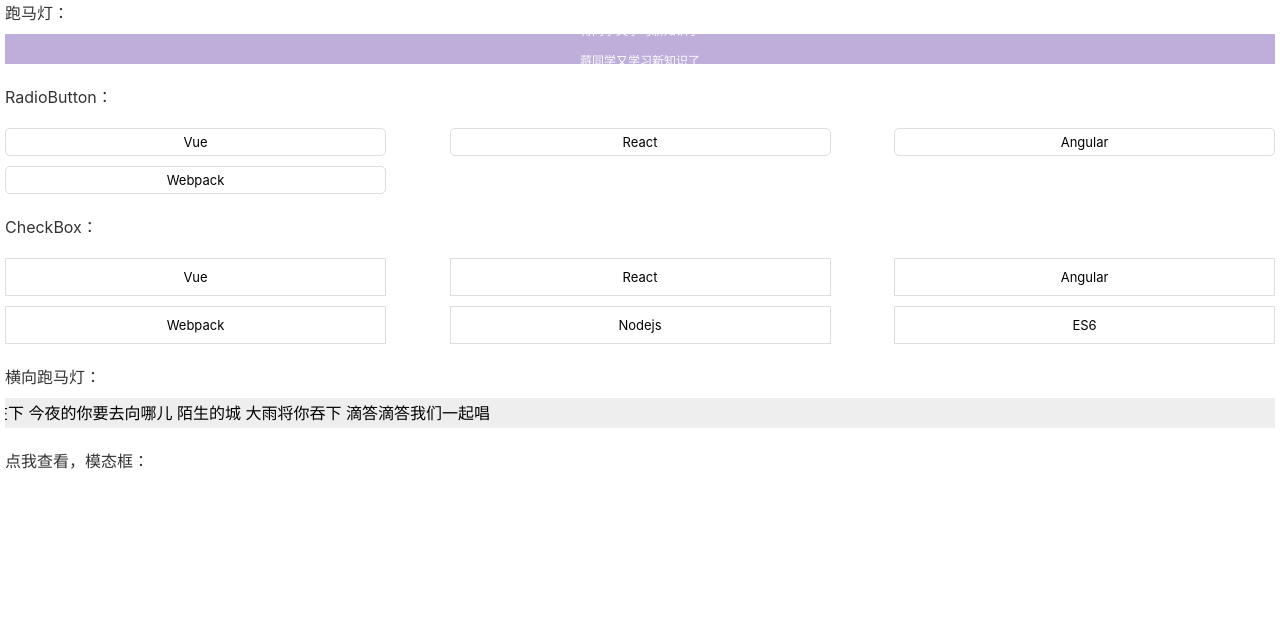
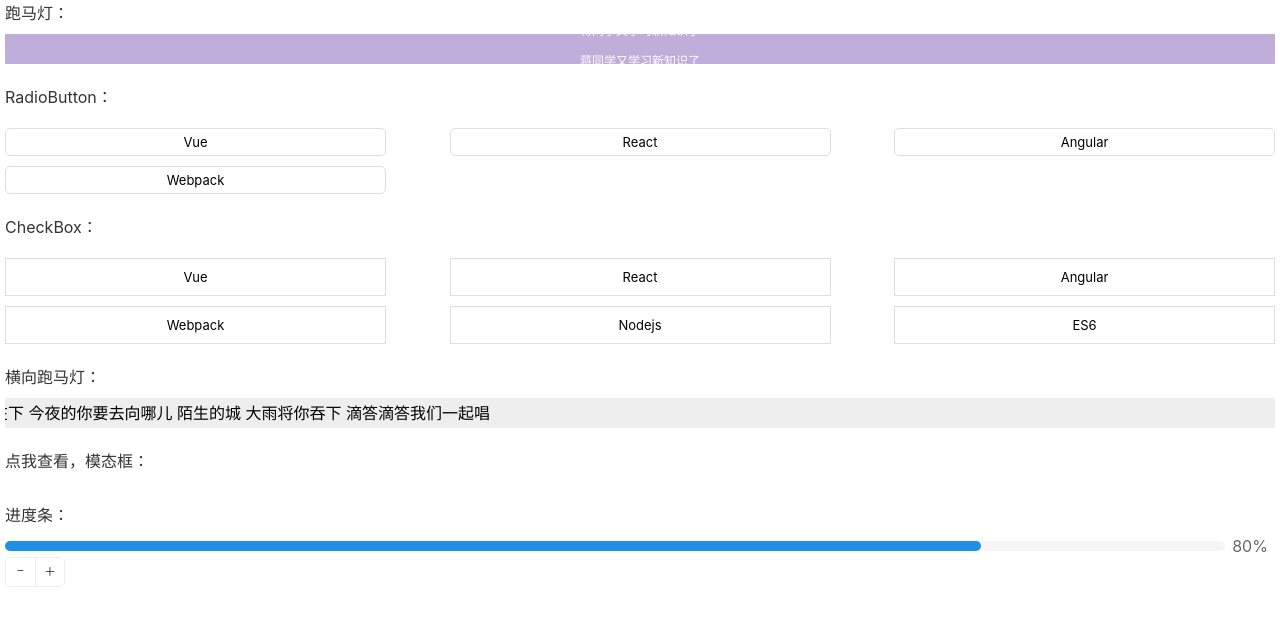
Before and after one commit to LuckyFBB/react-component, a React (Create React App) app: page / in a window 1280 px wide. Shown: the top 626 px of the page. Built offline with nearby package versions, Linux system fonts and the light colour scheme.

Commit message:
添加标准进度条

```diff
--- a/src/App.js
+++ b/src/App.js
@@ -6,6 +6,7 @@ import RadioButton from './RadioButton';
 import CheckBox from './CheckBox';
 import MarqueeLine from './MarqueeLine';
 import Modal from './Modal';
+import Process from './Process';
 
 class App extends Component {
   constructor(props) {
@@ -67,6 +68,10 @@ class App extends Component {
             onComfirm={this.handleComfirm}
           />
         </div>
+        <div className='item'>
+          <div className='label'>进度条：</div>
+          <Process process='80' showInfo='true' action='true'/>
+        </div>
       </div>
     );
   }
--- /dev/null
+++ b/src/Process/index.css
@@ -0,0 +1,74 @@
+.process {
+  display: flex;
+  flex-direction: column;
+}
+
+.process--wrapper {
+  display: flex;
+  flex-direction: row;
+  height: 20.5px;
+  width: 100%;
+  align-items: center;
+}
+
+.process--line {
+  flex: 1;
+  height: 10px;
+  border-radius: 5px;
+  background-color: #f5f5f5;
+}
+
+.process--line__active {
+  width: 0%;
+  height: 100%;
+  border-radius: 5px;
+  background-color: #1f90e6;
+}
+
+.process--line__complete {
+  background-color: #57c22d;
+}
+
+.process--info {
+  width: 50px;
+  text-align: center;
+}
+
+.process--text {
+  width: 100%;
+  color: #666;
+}
+
+.process--text__complete {
+  height: 15px;
+  width: 15px;
+  margin-top: 2.5px;
+}
+
+.process--action {
+  display: flex;
+}
+
+.action--item {
+  box-sizing: border-box;
+  width: 30px;
+  height: 30px;
+  text-align: center;
+  line-height: 25px;
+  font-size: 20px;
+  font-weight: 200;
+  color: #333;
+  border: 1px solid #eeeeee;
+  border-radius: 5px;
+}
+
+.action--item:first-child {
+  border-right: none;
+  border-top-right-radius: 0;
+  border-bottom-right-radius: 0;
+}
+
+.action--item:last-child {
+  border-top-left-radius: 0;
+  border-bottom-left-radius: 0;
+}
--- /dev/null
+++ b/src/Process/index.js
@@ -0,0 +1,56 @@
+import React, { Component } from 'react';
+import classnames from 'classnames'
+import complete from './complete.png'
+import './index.css'
+
+export default class Process extends Component {
+  constructor(props) {
+    super(props)
+    this.state = {
+      process: parseInt(this.props.process)
+    }
+  }
+
+  handleChangeProcess = (pramas) => {
+    let { process } = this.state
+    if (pramas === 'reduce' && process !== 0) {
+      process -= 10
+    }
+    if (pramas === 'add' && process !== 100) {
+      process += 10
+    }
+    this.setState({
+      process
+    })
+  }
+
+  render() {
+    const { process } = this.state
+    const { type, bgColor, showInfo, action } = this.props
+    const style = { width: `${process}%`, backgroundColor: bgColor }
+    return (
+      <React.Fragment>
+        <div className='process'>
+          {type === 'circle' ? (
+            <div className='process--circle'></div>
+          ) : (
+              <div className='process--wrapper'>
+                <div className='process--line'>
+                  <div className={classnames('process--line__active', { 'process--line__complete': process === 100 })} style={style}></div>
+                </div>
+                <div className='process--info'>
+                  {showInfo && process !== 100 && <span className='process--text'>{`${process}%`}</span>}
+                  {showInfo && process === 100 && <img src={complete} className='process--text__complete' />}
+                </div>
+              </div>
+            )}
+          {action && <div className='process--action'>
+            <div className='action--item' onClick={() => this.handleChangeProcess('reduce')}>-</div>
+            <div className='action--item' onClick={() => this.handleChangeProcess('add')}>+</div>
+          </div>
+          }
+        </div>
+      </React.Fragment>
+    )
+  }
+}
```
Also changed, not shown: src/Process/complete.png (added).
